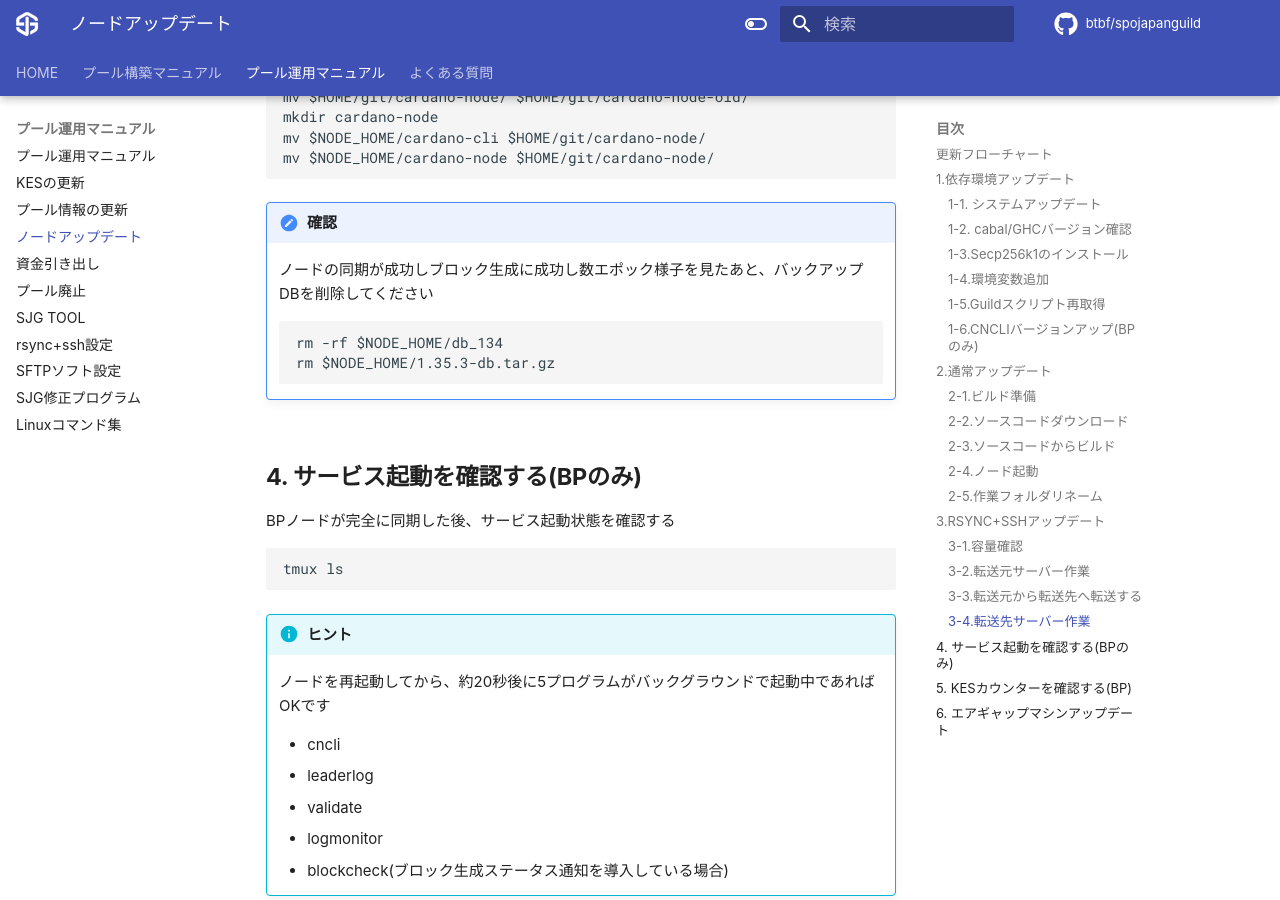
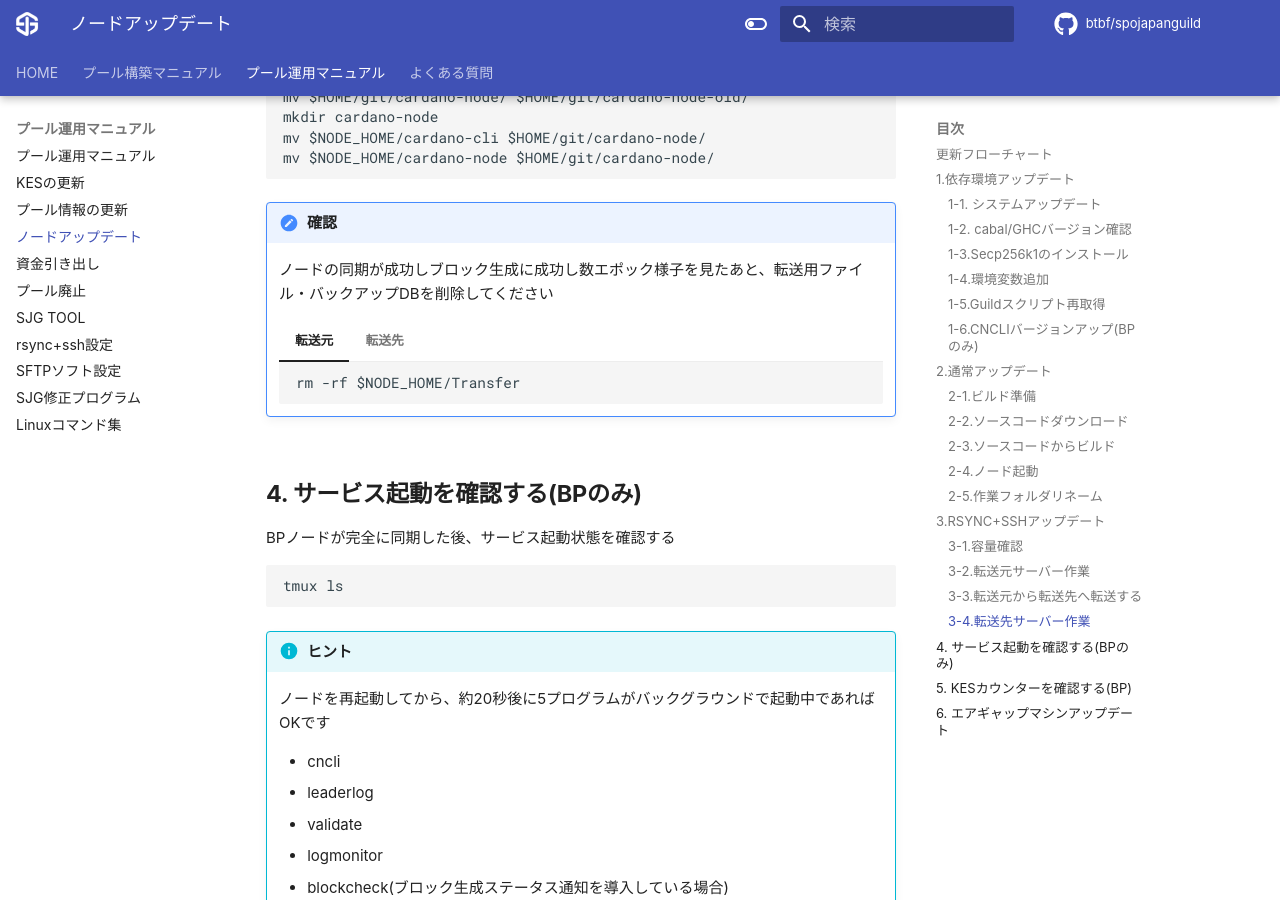
Before and after one commit to btbf/spojapanguild, an MkDocs documentation site: the page built from docs/operation/node-update.md, in a window 1280 px wide and 900 px high, scrolled down 12277 px. Built offline with MkDocs 1.6.1 and Material for MkDocs 9.7.7, drawn with Linux system fonts in a browser that asks for light colours; comment, search, counter and statistics services are not loaded.

````diff
--- a/docs/operation/node-update.md
+++ b/docs/operation/node-update.md
@@ -606,11 +606,16 @@ tmux new -s tar
 
 
     !!! hint "確認"
-        ノードの同期が成功しブロック生成に成功し数エポック様子を見たあと、バックアップDBを削除してください
-        ```
-        rm -rf $NODE_HOME/db_134
-        rm $NODE_HOME/1.35.3-db.tar.gz
-        ```
+        ノードの同期が成功しブロック生成に成功し数エポック様子を見たあと、転送用ファイル・バックアップDBを削除してください
+        === "転送元"
+            ```
+            rm -rf $NODE_HOME/Transfer
+            ```
+        === "転送先"
+            ```
+            rm -rf $NODE_HOME/db_134
+            rm $NODE_HOME/1.35.3-db.tar.gz
+            ```
 
 
 
````
Also changed, not shown: docs/changelogs.md (+1 -5 lines), docs/images/1.35.3-update.png.
